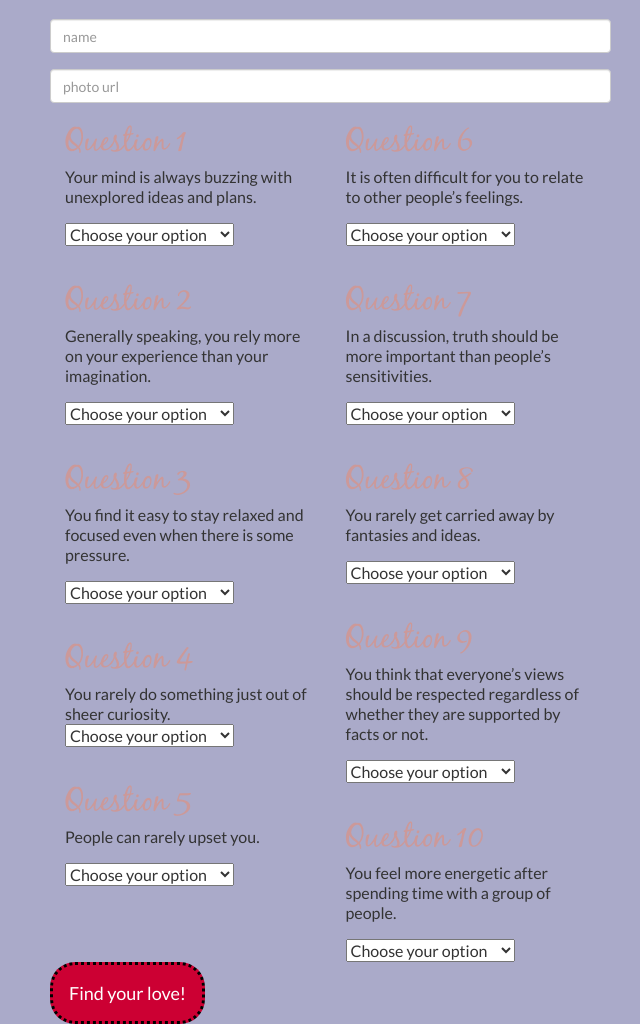
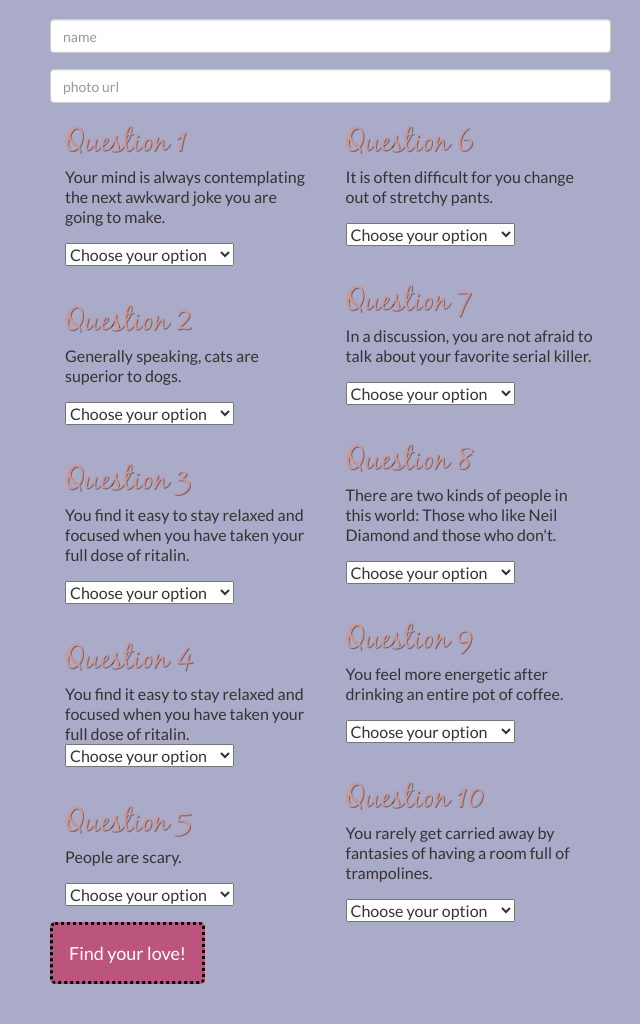
Before and after one commit to alyciamriley/FriendFinder, a website: page public/survey.html in a window 1280 px wide. Shown: the part 141-1165 px from the top of the page, without its empty margins (14-654 px from the left). After the commit the page ends 1125 px from the top, so only its background shows below. Drawn offline with nearby package versions, Linux system fonts and the light colour scheme.

Commit message:
tweaked colors.

```diff
--- a/public/css/style.css
+++ b/public/css/style.css
@@ -53,6 +53,7 @@ h2 {
     text-align: center;
     letter-spacing: -.05rem;
     color: #cc9999;
+    text-shadow: 1px 1px rgba(0, 0, 0, 0.384);
 }
 
 h3 {
@@ -60,6 +61,7 @@ h3 {
     font-family: 'blackjack', Arial, Helvetica, sans-serif;
     line-height: 3rem;
     color: #cc9999;
+    text-shadow: 1px 1px rgba(0, 0, 0, 0.384);
 
 }
 
@@ -96,7 +98,7 @@ h5 {
 
 #appIntroduction {
     width: 70%;
-    background-color:#ff9999;
+    background-color:#E598A1;
     opacity: 0.5;
     filter: alpha(opacity=30); /* For IE8 and earlier */
     margin-top: 3rem;
@@ -114,17 +116,28 @@ h5 {
     line-height: -5 rem;
 }
 
-#surveyBtn, #submitBtn {
+#surveyBtn {
      background-color: #cc0033;
      padding: 1rem;
      margin-top: 0rem;
      border: 3px dotted black;
-     border-radius: 25px;
+     border-radius: 5px;
      -webkit-transition-duration: 0.1s; /* Safari */
     transition-duration: 0.2s;
 }
 
-#surveyBtn:hover {
+#submitBtn {
+    background-color: #BB557E;
+    padding: 1rem;
+    margin-top: 0rem;
+    border: 3px dotted black;
+    border-radius: 5px;
+    -webkit-transition-duration: 0.1s; /* Safari */
+   transition-duration: 0.2s;
+
+}
+
+#surveyBtn:hover , #submitBtn:hover{
     background-color: #cc9999;
     color: white;
 
--- a/public/survey.html
+++ b/public/survey.html
@@ -64,8 +64,7 @@
           <div class="col-lg-6">
             <div class="input-field col s12">
               <h3>Question 1</h3>
-
-              <h5>Your mind is always buzzing with unexplored ideas and plans.</h5>
+              <h5>Your mind is always contemplating the next awkward joke you are going to make.</h5>
 
               <br>
               <select id="q1">
@@ -80,7 +79,7 @@
 
             <div class="input-field col s12">
               <h3>Question 2</h3>
-              <h5>Generally speaking, you rely more on your experience than your imagination.</h5><br>
+              <h5>Generally speaking, cats are superior to dogs.</h5><br>
               <select id="q2">
                 <option value="" disabled selected>Choose your option</option>
                 <option value="1">1 (Strongly Disagree)</option>
@@ -93,7 +92,7 @@
 
             <div class="input-field col s12">
               <h3>Question 3</h3>
-              <h5>You find it easy to stay relaxed and focused even when there is some pressure.</h5><br>
+              <h5>You find it easy to stay relaxed and focused when you have taken your full dose of ritalin.</h5><br>
               <select id="q3">
                 <option value="" disabled selected>Choose your option</option>
                 <option value="1">1 (Strongly Disagree)</option>
@@ -106,7 +105,7 @@
 
             <div class="input-field col s12">
               <h3>Question 4</h3>
-              <h5>You rarely do something just out of sheer curiosity.</h5>
+              <h5>You find it easy to stay relaxed and focused when you have taken your full dose of ritalin.</h5>
               <select id="q4"><br>
                 <option value="" disabled selected>Choose your option</option>
                 <option value="1">1 (Strongly Disagree)</option>
@@ -119,7 +118,7 @@
 
             <div class="input-field col s12">
               <h3>Question 5</h3>
-              <h5>People can rarely upset you.</h5><br>
+              <h5>People are scary.</h5><br>
               <select id="q5">
                 <option value="" disabled selected>Choose your option</option>
                 <option value="1">1 (Strongly Disagree)</option>
@@ -134,7 +133,7 @@
 
             <div class="input-field col s12">
               <h3>Question 6</h3>
-              <h5>It is often difficult for you to relate to other people’s feelings.</h5><br>
+              <h5>It is often difficult for you change out of stretchy pants.</h5><br>
               <select id="q6">
                 <option value="" disabled selected>Choose your option</option>
                 <option value="1">1 (Strongly Disagree)</option>
@@ -147,7 +146,7 @@
 
             <div class="input-field col s12">
               <h3>Question 7</h3>
-              <h5>In a discussion, truth should be more important than people’s sensitivities.</h5><br>
+              <h5>In a discussion, you are not afraid to talk about your favorite serial killer.</h5><br>
               <select id="q7">
                 <option value="" disabled selected>Choose your option</option>
                 <option value="1">1 (Strongly Disagree)</option>
@@ -160,7 +159,7 @@
 
             <div class="input-field col s12">
               <h3>Question 8</h3>
-              <h5>You rarely get carried away by fantasies and ideas.</h5><br>
+              <h5>There are two kinds of people in this world:  Those who like Neil Diamond and those who don't.</h5><br>
               <select id="q8">
                 <option value="" disabled selected>Choose your option</option>
                 <option value="1">1 (Strongly Disagree)</option>
@@ -173,8 +172,7 @@
 
             <div class="input-field col s12">
               <h3>Question 9</h3>
-              <h5>You think that everyone’s views should be respected regardless of whether they are supported by facts or not.
-              </h5><br>
+              <h5>You feel more energetic after drinking an entire pot of coffee.</h5><br>
               <select id="q9">
                 <option value="" disabled selected>Choose your option</option>
                 <option value="1">1 (Strongly Disagree)</option>
@@ -187,7 +185,7 @@
 
             <div class="input-field col s12">
               <h3>Question 10</h3>
-              <h5>You feel more energetic after spending time with a group of people.</h5><br>
+              <h5>You rarely get carried away by fantasies of having a room full of trampolines.</h5><br>
               <select id="q10">
                 <option value="" disabled selected>Choose your option</option>
                 <option value="1">1 (Strongly Disagree)</option>
```
